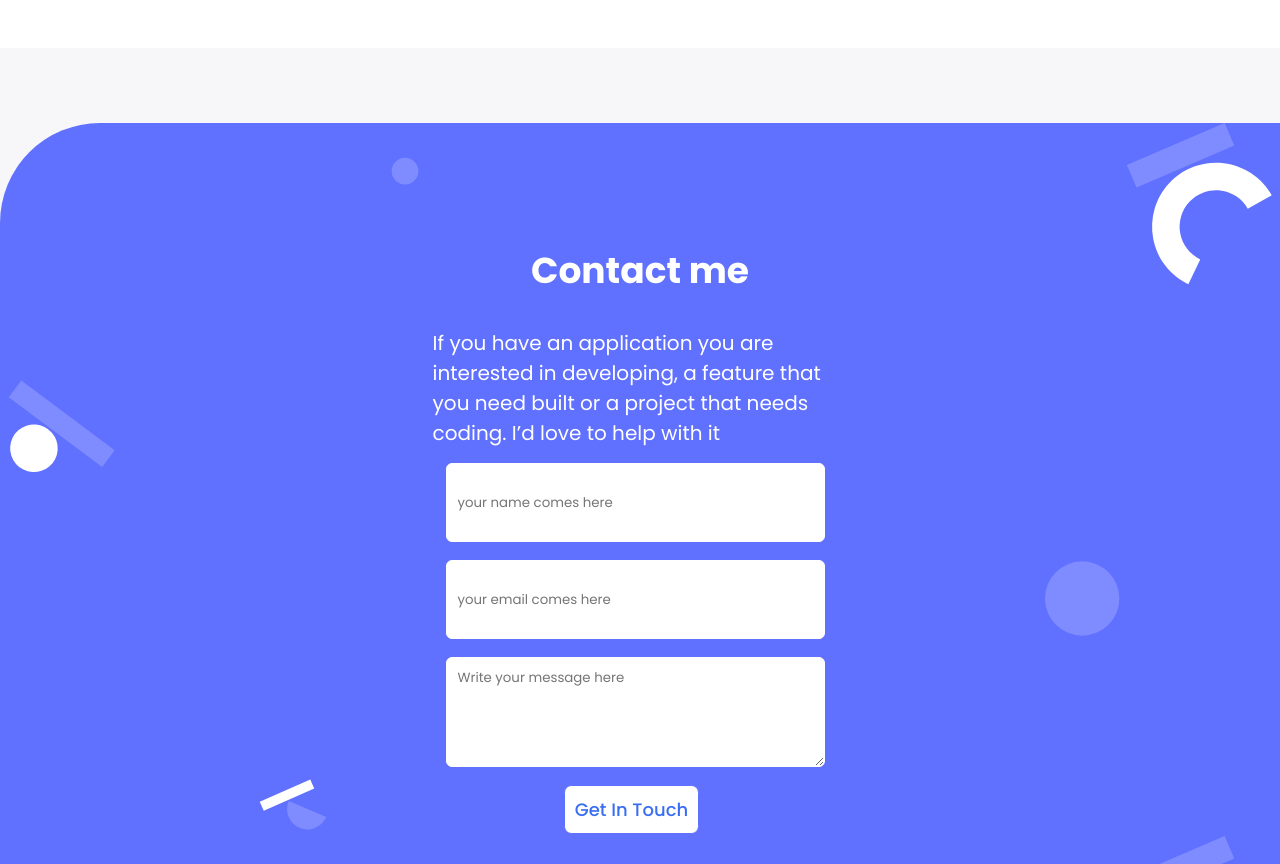
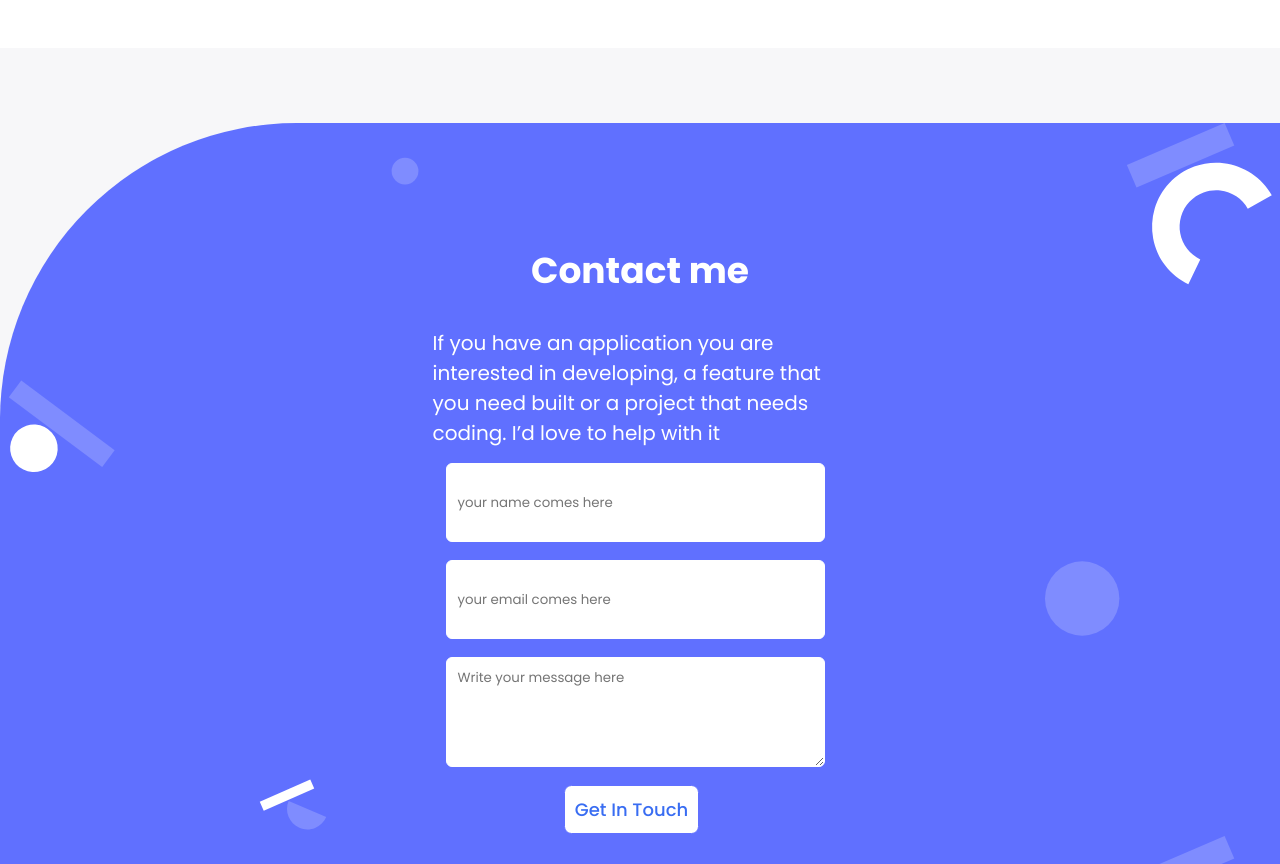
Before and after one commit to AsimKhan2019/HTML_Mobile_Exercise, a website: page index.html in a window 1280 px wide. Shown: the part 3140-4004 px from the top of the page. Drawn offline with Linux system fonts and the light colour scheme.

Commit message:
fixed images styles

```diff
--- a/style.css
+++ b/style.css
@@ -328,11 +328,11 @@ details[open] summary::after {
   flex-wrap: nowrap;
   row-gap: 15px;
   width: 100%;
-  border-radius: 100px 0 0 0;
+  border-radius: 297px 0 0 0;
   color: #fff;
   background-image: url('img/contact form shapes-mobile@2x.svg');
   background-repeat: repeat-y;
-  background-size: 435px;
+  background-size: 100%;
 }
 
 #contact p {
```
